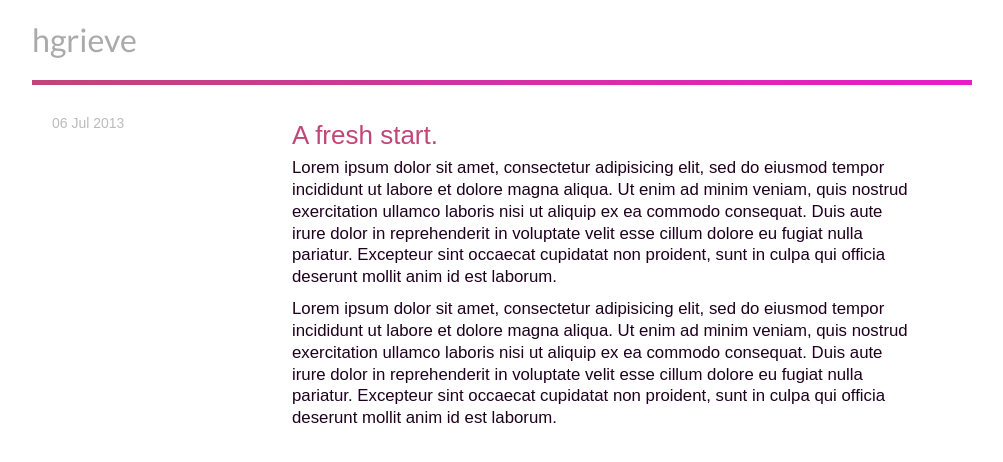
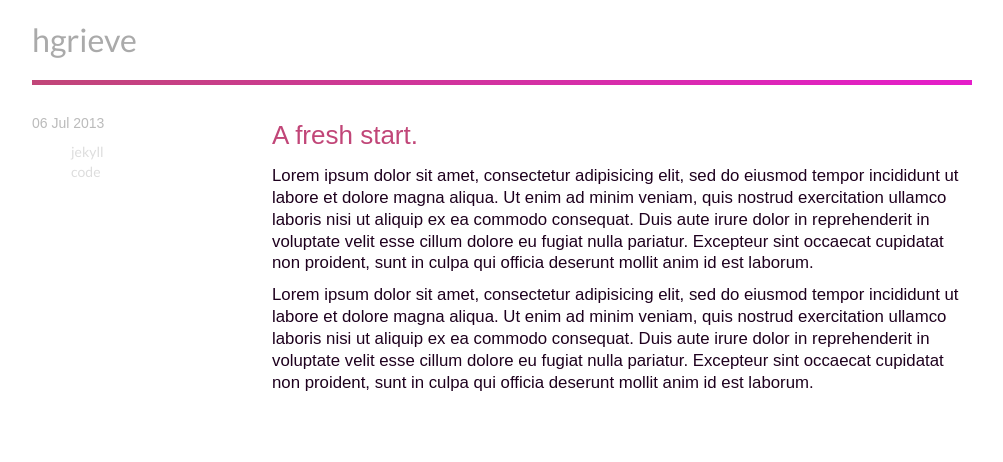
Before and after one commit to hgrieve/hgrieve.github.io, a Jekyll site: the page built from _posts/2013-07-06-a-fresh-start.markdown, in a window 1280 px wide. Shown: the top 462 px of the page, without its empty margins (138-1141 px from the left). Built offline with Jekyll 4.4.1, drawn with Linux system fonts in a browser that asks for light colours.

Commit message:
Add tagging

```diff
--- a/_layouts/post.html
+++ b/_layouts/post.html
@@ -3,16 +3,18 @@ layout: default
 ---
 
 <div class="row">
-	<div class="span3 sidebar">
+	<div class="span2 sidebar">
 		<p class="meta date">{{ page.date | date_to_string }}</p>
 		<ul class="tag-list">
-			{% for category in page.categories %}
-				<li class="tag"><a href="#">{{ page.category }}</a></li>
+			{% for post in site.posts %}
+				{% for tag in post.tags %}
+					<li class="tag"><a href="/tag/{{ tag }}">{{ tag }}</a></li>
+				{% endfor %}
 			{% endfor %}
 		</ul>
 	</div>
-	<div class="span8">
-		<h2 class="prim">{{ page.title }}</h2>
+	<div class="span9 offset1">
+		<h2 class="prim post-title">{{ page.title }}</h2>
 		<div class="post">{{ content }}</div>
 	</div>
 </div>
--- a/css/main.css
+++ b/css/main.css
@@ -101,6 +101,10 @@ nav ul li {
 	color: rgba(30, 0, 30);
 }
 
+.post-title {
+	margin-bottom: 10px;
+}
+
 .date {
 	margin: 10px 0px;
 }
@@ -109,6 +113,7 @@ nav ul li {
 
 .sidebar {
 	color: #bbb;
+	margin: 0;
 }
 
 /* tag list styles */
```
Also changed, not shown: 2 other files.
